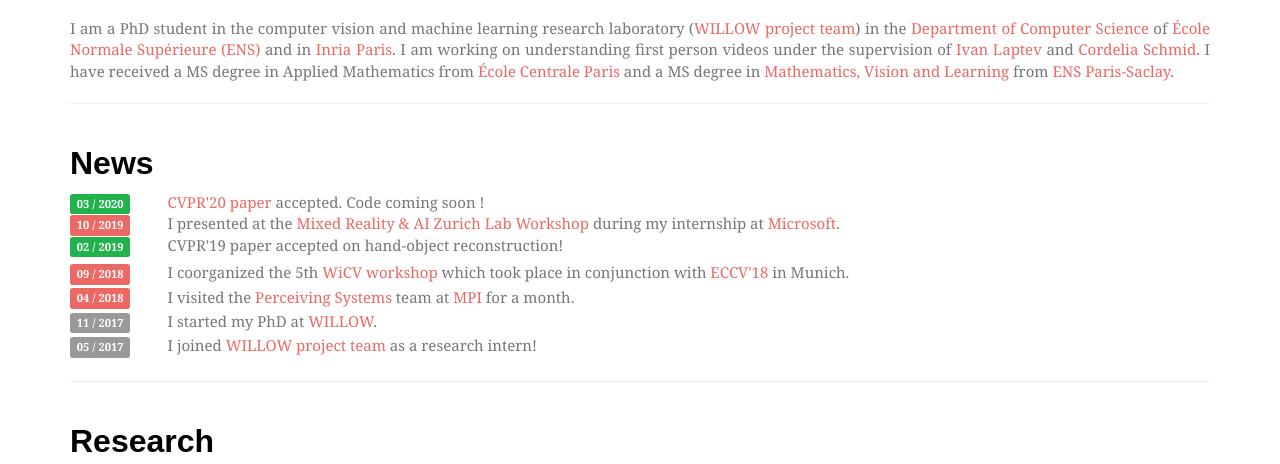
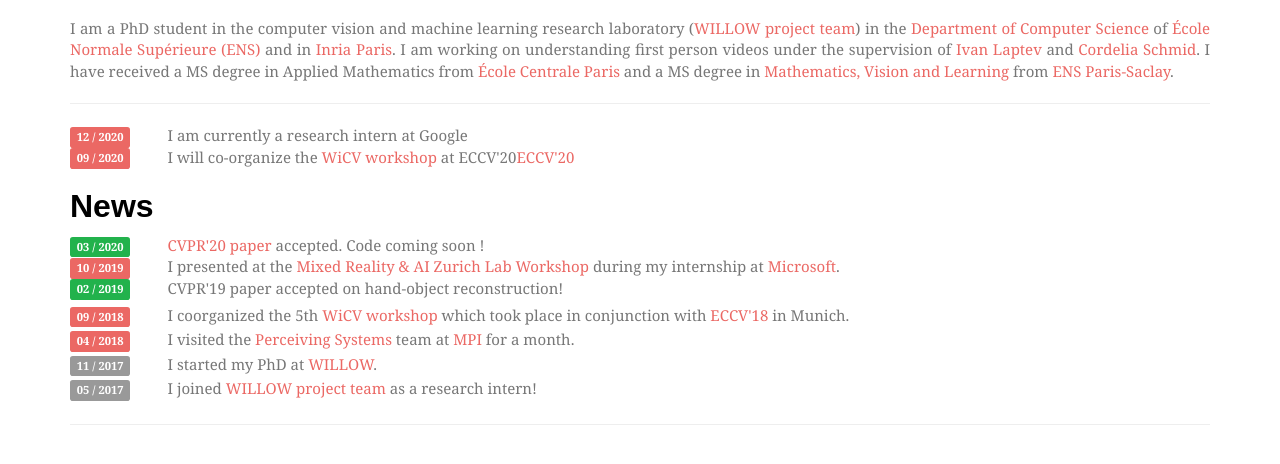
Before and after one commit to hassony2/hassony2.github.io, a plain HTML site: page index.html in a window 1280 px wide. Shown: the part 288-752 px from the top of the page. Drawn offline with Linux system fonts and the light colour scheme; a web font is replaced by a local one.

Commit message:
Add news ECCV 2020 and google internship

```diff
--- a/index.html
+++ b/index.html
@@ -73,6 +73,24 @@
         <hr>
 
         <!-- News -->
+	<!-- Google internship -->
+        <div class="row">
+          <div class="col-sm-1 col-md-1">
+            <span class="label label-primary">12 / 2020</span>
+          </div>
+          <div class="col-sm-11 col-md-11">
+            I am currently a research intern at Google
+          </div>
+        </div>
+	<!-- ECCV 2020 -->
+        <div class="row">
+          <div class="col-sm-1 col-md-1">
+            <span class="label label-primary">09 / 2020</span>
+          </div>
+          <div class="col-sm-11 col-md-11">
+            I will co-organize the <a href="https://sites.google.com/corp/view/wicvworkshop-eccv2020/">WiCV workshop</a> at ECCV'20<a href="https://eccv2020.eu/">ECCV'20</a>
+          </div>
+        </div>
         <div class="row" id="news" style="padding-top:60px; margin-top:-60px;">
           <div class="col-md-12">
             <h2>News</h2>
```
